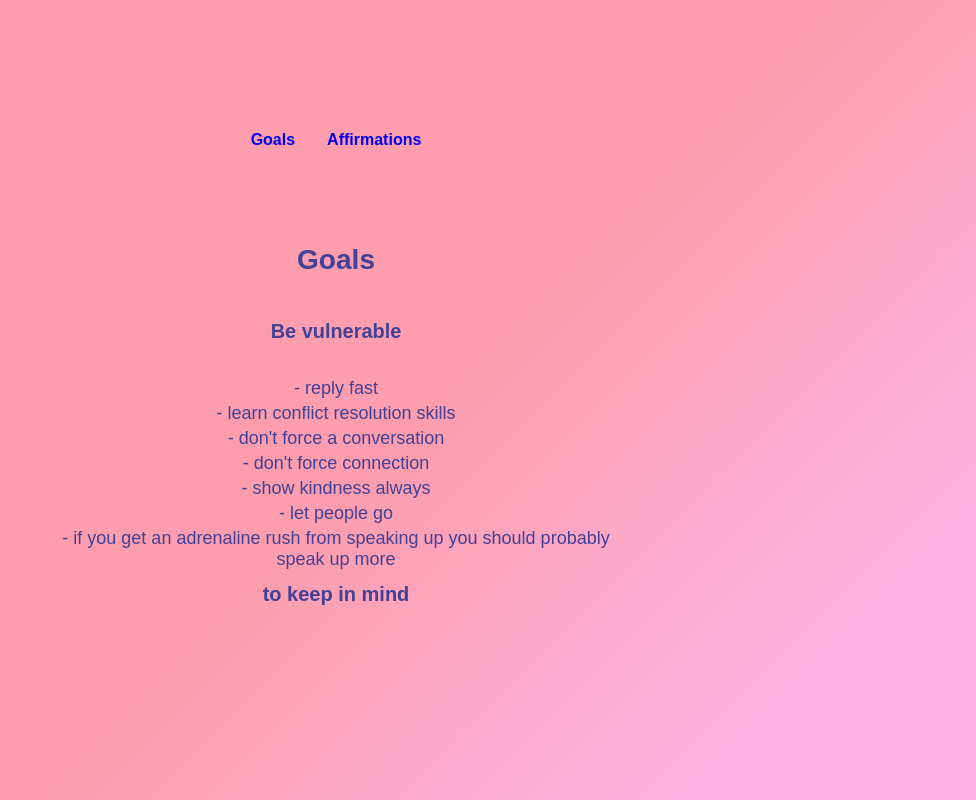
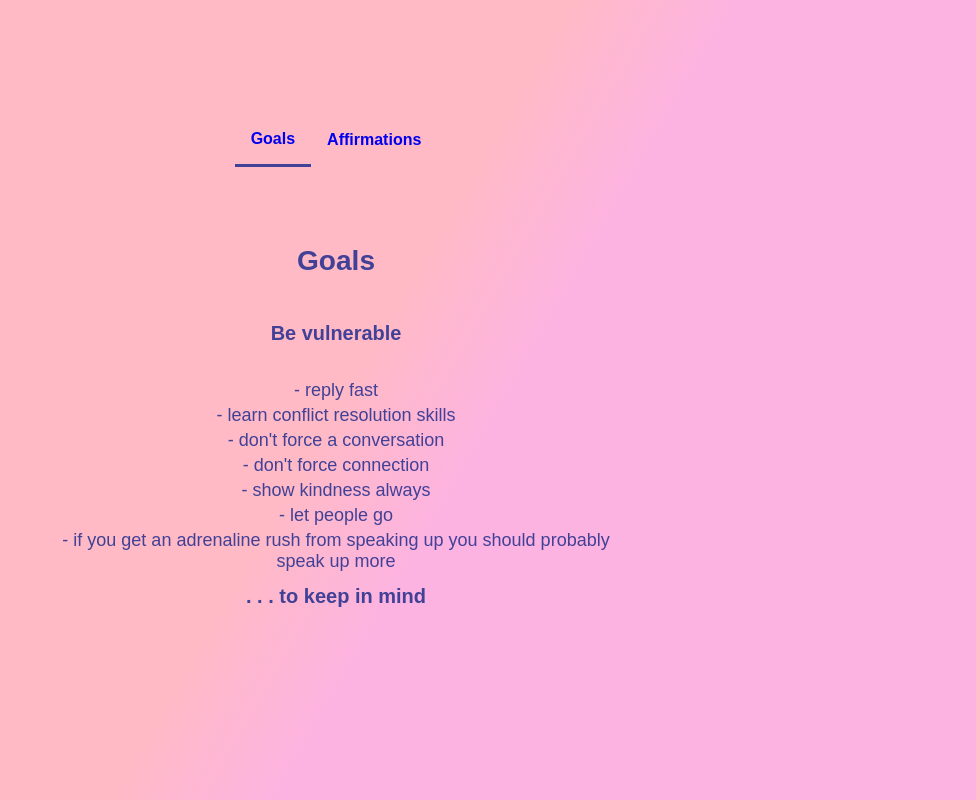
Before and after one commit to limiajayi/Affirmations, a React (Vite) app: page /goals in a window 1280 px wide. Shown: the whole page, without its empty margins (304-1280 px from the left). Built offline with nearby package versions, Linux system fonts and the light colour scheme; a web font is replaced by a local one.

Commit message:
Added an active state that switches border-boundary from one link to another.

```diff
--- a/src/App.css
+++ b/src/App.css
@@ -44,7 +44,7 @@ a:visited {
 }
 
 a:hover {
-    background-color: #e3667b;
+    background-color: #fd91a3;
     color: rgb(111, 54, 123);
 }
 
--- a/src/App.jsx
+++ b/src/App.jsx
@@ -2,21 +2,35 @@ import { BrowserRouter as Router, Routes, Route, Link } from 'react-router-dom';
 import './App.css'
 import Home from './Home'
 import Goals from './Goals';
+import { useState } from 'react';
 
 const App = () => {
+
+    const [active, setActive] = useState(true)
+
+    const handleActiveChange = () => {
+        const newActive = !active
+        setActive(newActive)
+    }
 
 
     return (
         <Router>
             <nav>
-                <Link to='/goals'>
+                <Link to='/goals'
+                onClick={handleActiveChange}
+                className={active? 'active' : 'inactive'}>
                     Goals
                 </Link>
 
-                <Link to='/'>
+                <Link to='/'
+                onClick={handleActiveChange}
+                className={active? 'inactive' : 'active'}>
                     Affirmations
                 </Link>
             </nav>
+
+            {console.log(active)}
             <Routes>
                 <Route path='/' element={<Home />}/>
                 <Route path='/goals' element={<Goals />}/>
--- a/src/Goals.jsx
+++ b/src/Goals.jsx
@@ -76,7 +76,7 @@ const Goals = () => {
                         </p>
                     )})
                 }
-            <small>to keep in mind</small>
+            <small>. . . to keep in mind</small>
         </div>
     )
 }
--- a/src/Home.jsx
+++ b/src/Home.jsx
@@ -8,7 +8,7 @@ const Home = () => {
           Affirmations
         </h3>
         <TextFileReader fileName={'/quotes.txt'} />
-        <small>to wake up to</small>
+        <small>. . . to wake up to</small>
     </div>
   )
 }
--- a/src/main.css
+++ b/src/main.css
@@ -1,5 +1,5 @@
 :root {
-    background-image: linear-gradient(315deg, #fdb3e1 15%, #fd9dad 45%);
+    background-image: linear-gradient(300deg, #fdb3e1 40%, #ffbac5 50%);
     color: rgb(65, 65, 151);
     width: 100vw;
     height: 100vh;
```
